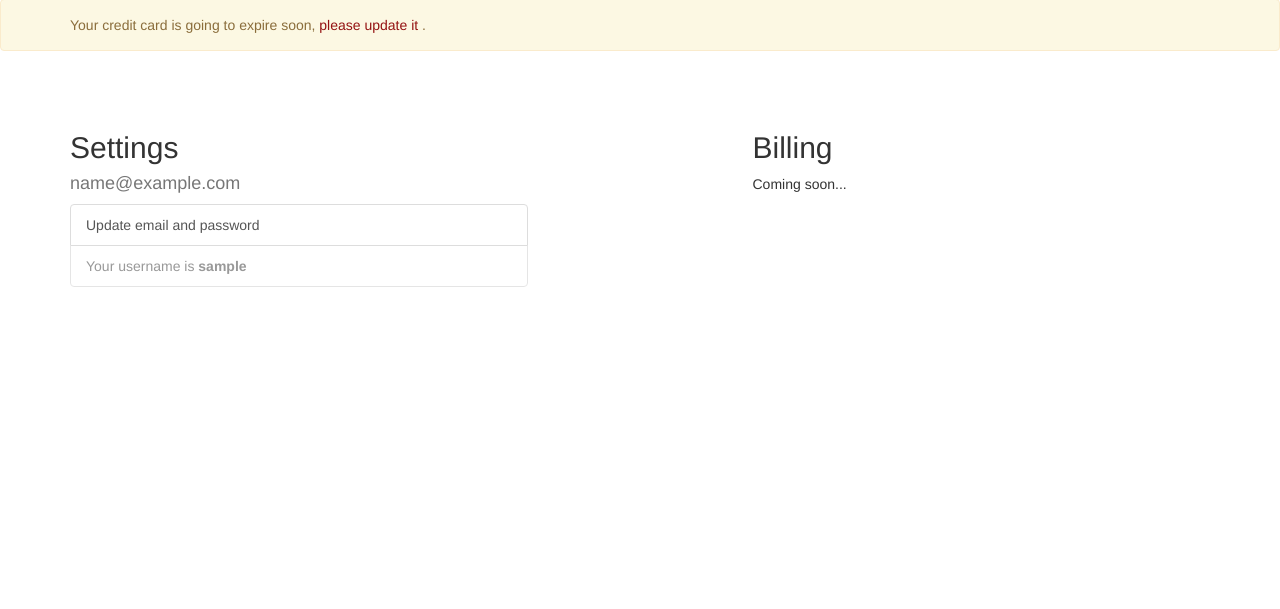
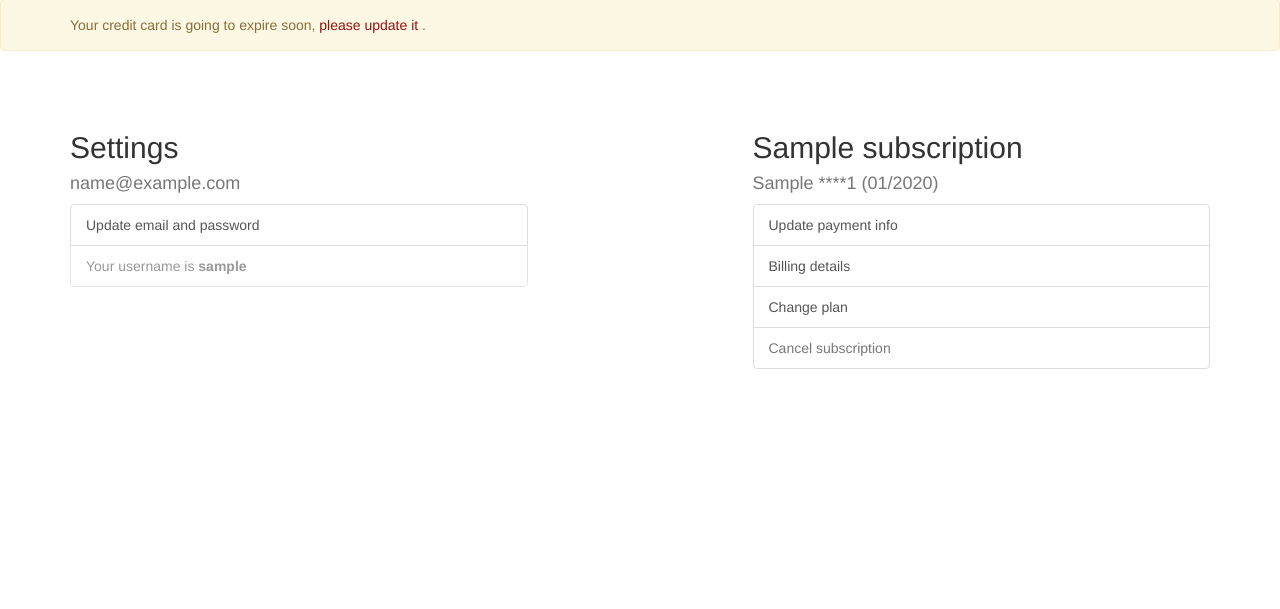
Before and after one commit to Makeem1/flask_snake_game, a Flask app: page /settings in a window 1280 px wide. Shown: the part 51-660 px from the top of the page. Run offline with Flask 2, Linux system fonts and the light colour scheme; a user stored in the database is signed in; tables that the repository leaves empty hold one stand-in row (values such as "Sample post"); some libraries are stand-ins or nearby versions.

Commit message:
adding stripe subscription method

```diff
--- a/flask_snake_game/snakeeyes/blueprints/billing/gateways/stripecom.py
+++ b/flask_snake_game/snakeeyes/blueprints/billing/gateways/stripecom.py
@@ -154,6 +154,8 @@ class Subscription(object):
         :return: Stripe subscription
         """
         customer = stripe.Customer.retrieve(customer_id)
+        # print(customer)
+        # print(len(customer))
         subscription_id = customer.subscriptions.data[0].id
         subscription = customer.subscriptions.retrieve(subscription_id)
 
--- a/flask_snake_game/snakeeyes/blueprints/user/templates/user/settings.html
+++ b/flask_snake_game/snakeeyes/blueprints/user/templates/user/settings.html
@@ -28,8 +28,57 @@
     </div>
 
     <div class="col-md-5 col-md-push-1 col-md-offset-1">
-      <h2>Billing</h2>
-      <p>Coming soon...</p>
+      {% if current_user.subscription %}
+        <h2>{{ current_user.subscription.plan | title }}
+          subscription</h2>
+        <h4 class="text-muted margin-bottom">
+          {{ current_user.credit_card.brand }}
+          ****{{ current_user.credit_card.last4 }}
+          ({{ current_user.credit_card.exp_date.strftime('%m/%Y') }})
+        </h4>
+
+        <div class="list-group">
+          <a class="list-group-item"
+             href="{{ url_for('billing.update_payment_method') }}">
+            Update payment info
+          </a>
+          <a class="list-group-item"
+             href="{{ url_for('billing.billing_details') }}">
+            Billing details
+          </a>
+          <a class="list-group-item"
+             href="{{ url_for('billing.update') }}">
+            Change plan
+          </a>
+          <a class="list-group-item"
+             href="{{ url_for('billing.cancel') }}">
+            <span class="text-muted">Cancel subscription</span>
+          </a>
+        </div>
+      {% else %}
+        <h2>Subscribe today</h2>
+        <h4 class="text-muted">
+          Hey buddy, why aren't you subscribed?
+        </h4>
+
+        <p>
+          Now that you've created an account, wouldn't it be unbelievably
+          amazing to unlock everything by becoming a subscriber today?
+        </p>
+        <a href="{{ url_for('billing.pricing') }}"
+           class="btn btn-primary">Learn more</a>
+
+        <hr/>
+        {% if current_user.invoices %}
+          <h3>Previous subscription info</h3>
+          <div class="list-group">
+            <a class="list-group-item"
+              href="{{ url_for('billing.billing_details') }}">
+              Billing details
+            </a>
+          </div>
+        {% endif %}
+      {% endif %}
     </div>
   </div>
 {% endblock %}
```
Also changed, not shown: flask_snake_game/snakeeyes/blueprints/billing/template_processor.py (deleted, +0 -31 lines), flask_snake_game/snakeeyes/blueprints/billing/views/billing.py (+4 -4 lines), 1 other file.
